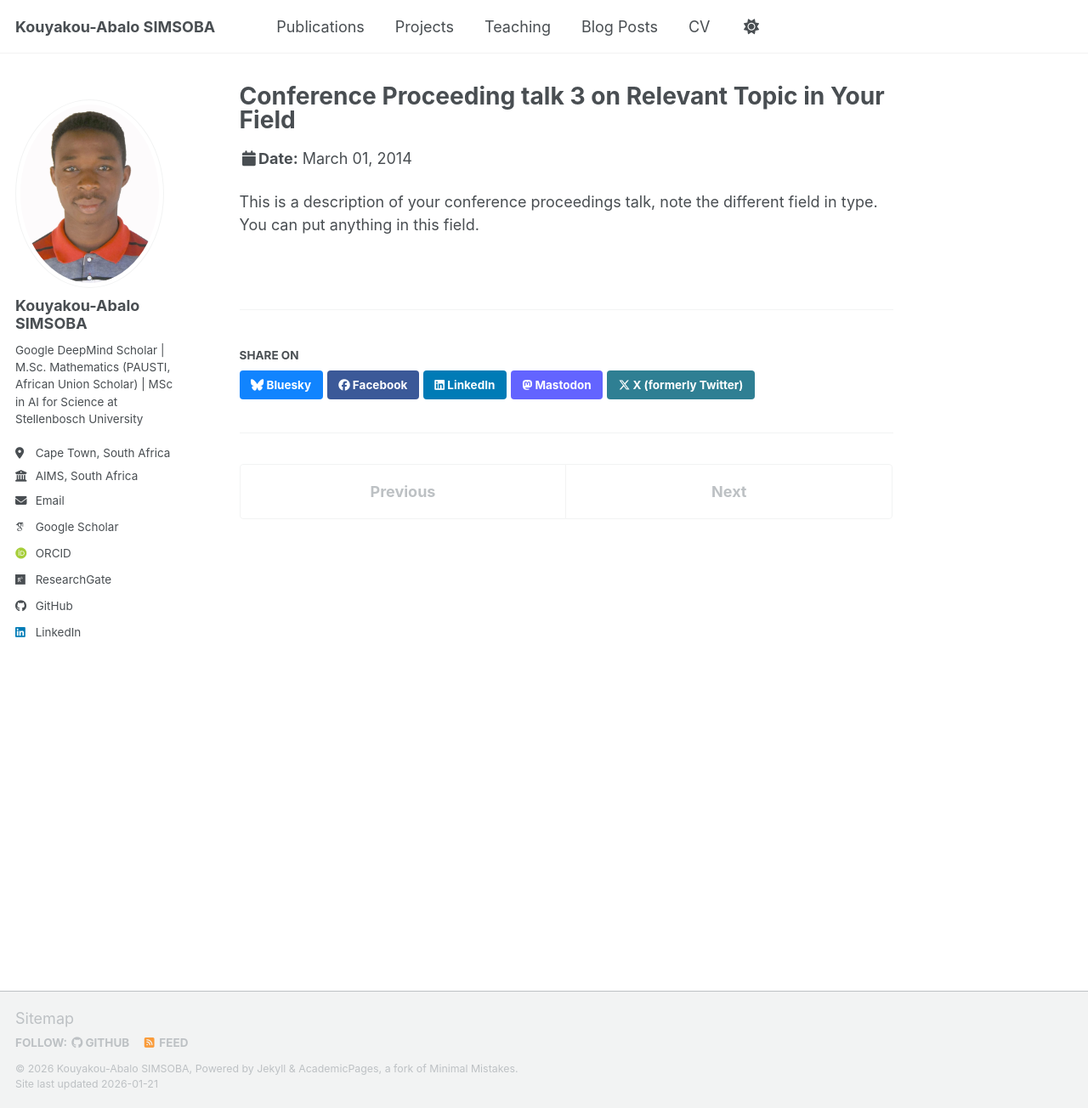
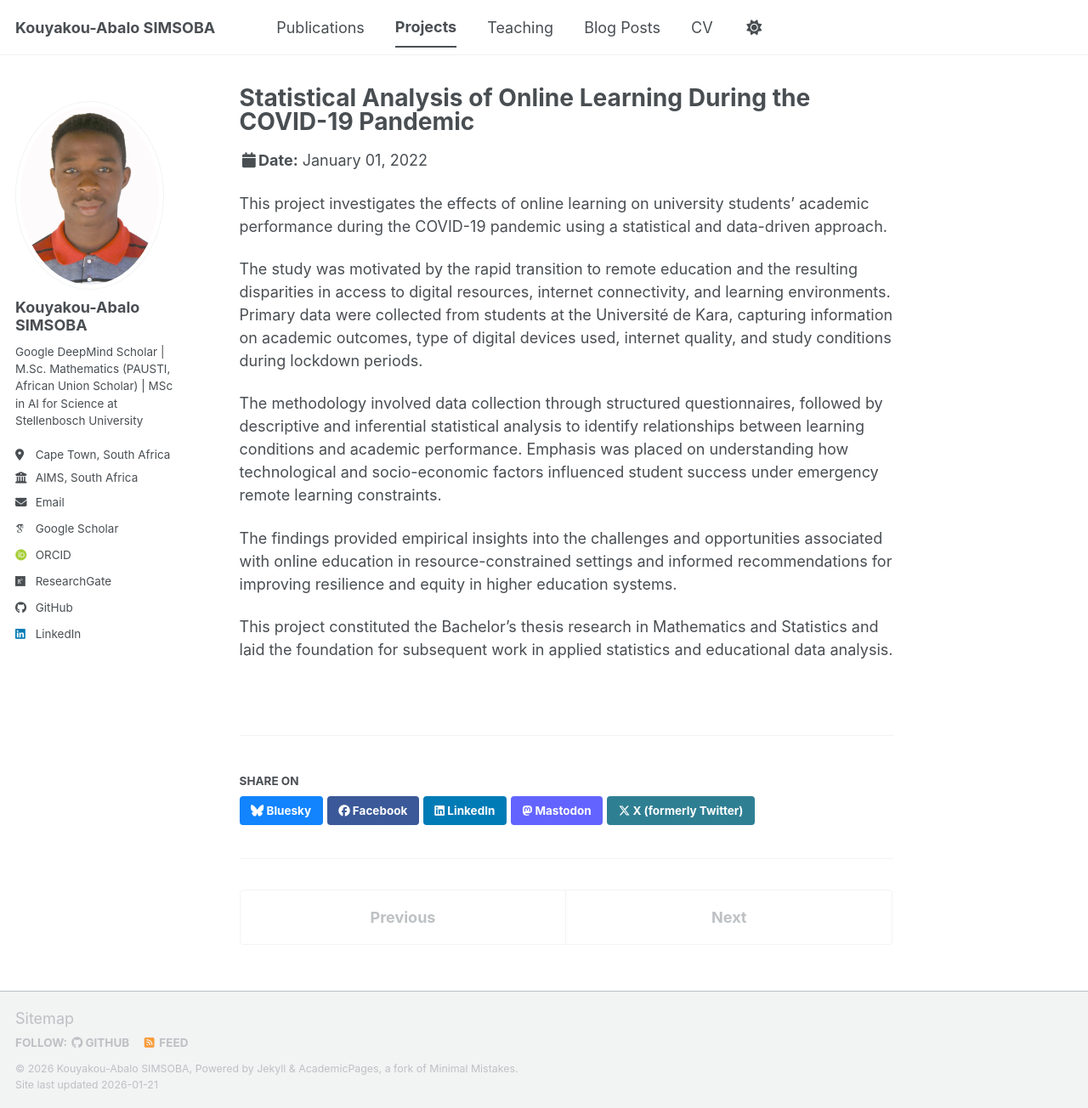
Before and after one commit to simsoba-research/simsoba-research.github.io, a Jekyll site: the page built from _talks/2014-03-01-talk-3.md, in a window 1280 px wide and 1304 px high. Shown: the whole window at 85% size. Built offline with Jekyll 4.4.1, drawn with Linux system fonts in a browser that asks for light colours; some web fonts are replaced; a script bundle is joined from its source files by our own code; library files that are not in the unit come from our copies.

Commit message:
Update 2014-03-01-talk-3.md

```diff
--- a/_talks/2014-03-01-talk-3.md
+++ b/_talks/2014-03-01-talk-3.md
@@ -1,11 +1,20 @@
 ---
-title: "Conference Proceeding talk 3 on Relevant Topic in Your Field"
+title: "Statistical Analysis of Online Learning During the COVID-19 Pandemic"
 collection: talks
-type: "Conference proceedings talk"
-permalink: /talks/2014-03-01-talk-3
-venue: "Testing Institute of America 2014 Annual Conference"
-date: 2014-03-01
-location: "Los Angeles, CA, USA"
+type: "Research Project"
+permalink: /projects/online-learning-covid19-statistical-analysis
+venue: "Université de Kara"
+date: 2022-01-01
+location: "Kara, Togo"
 ---
 
-This is a description of your conference proceedings talk, note the different field in type. You can put anything in this field.
+
+This project investigates the effects of online learning on university students’ academic performance during the COVID-19 pandemic using a statistical and data-driven approach.
+
+The study was motivated by the rapid transition to remote education and the resulting disparities in access to digital resources, internet connectivity, and learning environments. Primary data were collected from students at the Université de Kara, capturing information on academic outcomes, type of digital devices used, internet quality, and study conditions during lockdown periods.
+
+The methodology involved data collection through structured questionnaires, followed by descriptive and inferential statistical analysis to identify relationships between learning conditions and academic performance. Emphasis was placed on understanding how technological and socio-economic factors influenced student success under emergency remote learning constraints.
+
+The findings provided empirical insights into the challenges and opportunities associated with online education in resource-constrained settings and informed recommendations for improving resilience and equity in higher education systems.
+
+This project constituted the Bachelor’s thesis research in Mathematics and Statistics and laid the foundation for subsequent work in applied statistics and educational data analysis.
```
